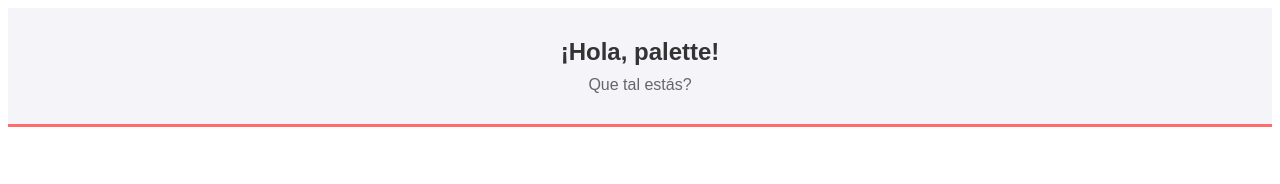
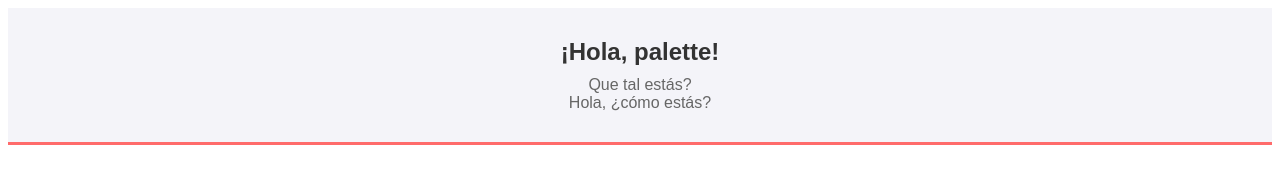
Before and after one commit to Jsphdp/Proyecto-16-10-26, a plain HTML site: page index.html in a window 1280 px wide. Drawn offline with Linux system fonts and the light colour scheme.

Commit message:
Feat: Cambios

```diff
--- a/index.html
+++ b/index.html
@@ -28,6 +28,7 @@
   <header class="header-sencillo">
     <h1>¡Hola, palette!</h1>
     <p>Que tal estás?</p>
+    <p>Hola, ¿cómo estás?</p>
   </header>
 
 </body>
```
